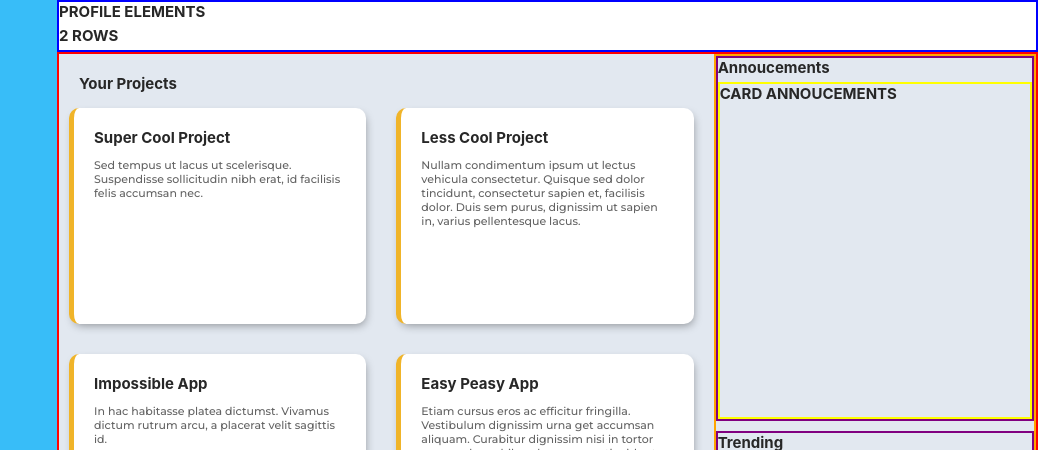
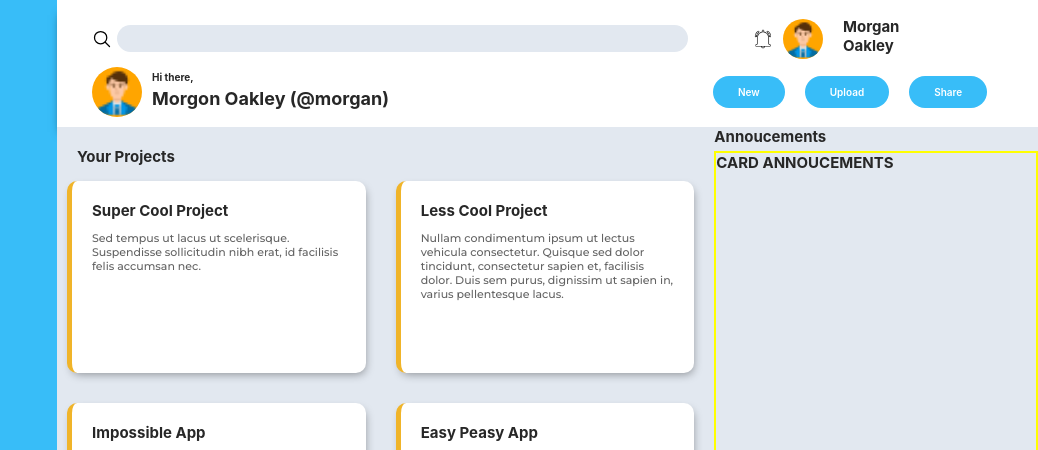
Before and after one commit to AntQua/Admin-Dashboard, a plain HTML site: page index.html in a window 1280 px wide. Shown: the top 450 px of the page, 242-1280 px from the left. Drawn offline with Linux system fonts and the light colour scheme.

Commit message:
update profile section

```diff
--- a/index.html
+++ b/index.html
@@ -1,16 +1,14 @@
 <!DOCTYPE html>
 <html lang="en">
-
   <head>
-    <meta charset="UTF-8">
-    <meta http-equiv="X-UA-Compatible" content="IE=edge">
-    <meta name="viewport" content="width=device-width, initial-scale=1.0">
-    <link rel="stylesheet" href="styles.css">
+    <meta charset="UTF-8" />
+    <meta http-equiv="X-UA-Compatible" content="IE=edge" />
+    <meta name="viewport" content="width=device-width, initial-scale=1.0" />
+    <link rel="stylesheet" href="styles.css" />
     <title>Admin Dashboard</title>
   </head>
 
   <body>
-
     <div class="wrapper">
       <nav class="sidebar">
         <div class="logo">
@@ -24,15 +22,24 @@
               <a class="active" href="#">Home</a>
             </div>
             <div>
-                        <img src="./icons/contact_mail_white_18dp.svg" alt="profile icon" />
+              <img
+                src="./icons/contact_mail_white_18dp.svg"
+                alt="profile icon"
+              />
               <a href="#">Profile</a>
             </div>
             <div>
-                        <img src="./icons/mode_comment_white_18dp.svg" alt="messages icon" />
+              <img
+                src="./icons/mode_comment_white_18dp.svg"
+                alt="messages icon"
+              />
               <a href="#">Messages</a>
             </div>
             <div>
-                        <img src="./icons/watch_later_white_18dp.svg" alt="history icon" />
+              <img
+                src="./icons/watch_later_white_18dp.svg"
+                alt="history icon"
+              />
               <a href="#">History</a>
             </div>
             <div>
@@ -43,7 +50,6 @@
               <img src="./icons/groups_white_18dp.svg" alt="communities icon" />
               <a href="#">Communities</a>
             </div>
-
           </div>
           <div class="menu-bottom">
             <div>
@@ -51,11 +57,17 @@
               <a href="#">Settings</a>
             </div>
             <div>
-                        <img src="./icons/help_center_white_18dp.svg" alt="support icon" />
+              <img
+                src="./icons/help_center_white_18dp.svg"
+                alt="support icon"
+              />
               <a href="#">Support</a>
             </div>
             <div>
-                        <img src="./icons/verified_user_white_18dp.svg" alt="privacy icon" />
+              <img
+                src="./icons/verified_user_white_18dp.svg"
+                alt="privacy icon"
+              />
               <a href="#">Privacy</a>
             </div>
           </div>
@@ -63,8 +75,36 @@
       </nav>
       <main class="content">
         <div class="profile">
-                <h2>PROFILE ELEMENTS</h2>
-                <h2>2 ROWS</h2>
+         <div class="upper-section">
+            <div class="search">
+                <img src="./icons/search-outline.svg" alt="search icon" />
+                <input
+                  type="text"
+                  name="search"
+                  id=""
+                />
+              </div>
+              <div class="menu-profile-right">
+                <img class="notifications" src="./icons/Notifications.webp" alt="Notifications icon" />
+                <img class="profile-man" src="./icons/profile-man.png" alt="bussiness man icon" />
+                <h2>Morgan Oakley</h2>
+              </div>
+         </div>
+
+         <div class="lower-section">
+            <div class="bottom-profile-left">
+                <img class="profile-man-big" src="./icons/profile-man.png" alt="bussiness man icon" />
+               <div >
+                <h4>Hi there,</h4>
+                <h1>Morgon Oakley (@morgan)</h1>
+               </div>
+              </div>
+              <div class="botton-menu-right">
+                <a>New</a>
+                <a>Upload</a>
+                <a>Share</a>
+              </div>
+         </div>
         </div>
         <div class="cards">
           <div class="cards-projects">
@@ -74,35 +114,49 @@
             <div class="projects">
               <div class="project">
                 <h2>Super Cool Project</h2>
-                            <p>Sed tempus ut lacus ut scelerisque.
-                                Suspendisse sollicitudin nibh erat, id facilisis felis accumsan nec.</p>
+                <p>
+                  Sed tempus ut lacus ut scelerisque. Suspendisse sollicitudin
+                  nibh erat, id facilisis felis accumsan nec.
+                </p>
               </div>
               <div class="project">
                 <h2>Less Cool Project</h2>
-                            <p>Nullam condimentum ipsum ut lectus vehicula consectetur. Quisque sed dolor tincidunt,
-                                consectetur sapien et, facilisis dolor. Duis sem purus, dignissim ut sapien in, varius
-                                pellentesque lacus.</p>
+                <p>
+                  Nullam condimentum ipsum ut lectus vehicula consectetur.
+                  Quisque sed dolor tincidunt, consectetur sapien et, facilisis
+                  dolor. Duis sem purus, dignissim ut sapien in, varius
+                  pellentesque lacus.
+                </p>
               </div>
               <div class="project">
                 <h2>Impossible App</h2>
-                            <p>In hac habitasse platea dictumst. Vivamus dictum rutrum arcu, a placerat velit sagittis id.</p>
+                <p>
+                  In hac habitasse platea dictumst. Vivamus dictum rutrum arcu,
+                  a placerat velit sagittis id.
+                </p>
               </div>
               <div class="project">
                 <h2>Easy Peasy App</h2>
-                            <p>Etiam cursus eros ac efficitur fringilla.
-                                Vestibulum dignissim urna get accumsan aliquam. Curabitur dignissim nisi in tortor
-                                commodo, ac bibendum magna tincidunt.</p>
+                <p>
+                  Etiam cursus eros ac efficitur fringilla. Vestibulum dignissim
+                  urna get accumsan aliquam. Curabitur dignissim nisi in tortor
+                  commodo, ac bibendum magna tincidunt.
+                </p>
               </div>
               <div class="project">
                 <h2>Ad Blocker</h2>
-                            <p>Quisque get rutrum nisl. Nam augue justo, cursus vitae metus vel, pharetra hendrerit felis.
-                                Aliquam sed malesuada eros.</p>
+                <p>
+                  Quisque get rutrum nisl. Nam augue justo, cursus vitae metus
+                  vel, pharetra hendrerit felis. Aliquam sed malesuada eros.
+                </p>
               </div>
               <div class="project">
                 <h2>Money Maker</h2>
-                            <p>Present convallis, libero quis congue elementum, nunc ante faucibus sapien, ac scelerisque
-                                tortor purus sit amet ex.
-                                Pellentesque mollis nec sem vel aliquam.</p>
+                <p>
+                  Present convallis, libero quis congue elementum, nunc ante
+                  faucibus sapien, ac scelerisque tortor purus sit amet ex.
+                  Pellentesque mollis nec sem vel aliquam.
+                </p>
               </div>
             </div>
           </div>
@@ -127,7 +181,5 @@
         </div>
       </main>
     </div>
-
   </body>
-
 </html>
--- a/styles.css
+++ b/styles.css
@@ -134,8 +134,133 @@ h6 {
   display: grid;
   grid-template-rows: auto;
   color: var(--black);
-  border: 2px solid blue;
+  padding: 10px 35px;
+
+  box-shadow: 0px 10px 10px -5px rgba(0, 0, 0, 0.8);
+
+
 }
+
+.profile img:hover{
+  width: 35px;
+  height: 40px;
+}
+
+.upper-section{
+  display: grid;
+  grid-template-columns: 1fr 300px;
+  align-items: center;
+
+}
+
+.lower-section{
+  display: grid;
+  grid-template-columns: 1fr 320px;
+  align-items: center;
+
+
+}
+
+
+
+.search{
+ display: grid;
+ grid-template-columns: 10px 1fr;
+
+ align-items: center;
+
+}
+
+
+.search > img{
+  width: 20px;
+  height: 20px;
+  cursor: pointer;
+}
+
+.search >img:hover{
+  width: 26px;
+  height: 38px;
+
+}
+.search > input{
+  background-color: #e2e8f0;
+  margin: 15px;
+  padding: 6px;
+
+  border-radius: 20px;
+  border: none;
+}
+
+.menu-profile-right{
+  display: grid;
+  grid-template-columns: 20px 50px 1fr ;
+  margin: 6px;
+  align-items: center;
+  margin: 0px 50px;
+  grid-gap: 10px;
+
+}
+
+.notifications{
+  width: 20px;
+  height: 20px;
+}
+
+ .profile-man{
+  border-radius: 30px;
+  background-color: orange;
+  width: 40px;
+  height: 40px;
+
+}
+
+.profile-man-big{
+  border-radius: 30px;
+  background-color: orange;
+  width: 50px;
+  height: 50px;
+}
+
+
+
+
+.bottom-profile-left{
+  display: grid;
+  grid-template-columns: 40px 1fr;
+  align-items: center;
+  grid-gap: 20px;
+}
+.bottom-profile-left h1{
+  font-size: 18px;
+}
+.botton-menu-right{
+  display: grid;
+  grid-template-columns: 1fr 1fr 1fr;
+  grid-gap: 20px;
+  margin-left:30px;
+  margin-right: 30px;
+}
+
+
+
+.botton-menu-right > a{
+  border-radius: 20px;
+  padding: 10px 25px;
+  background: var(--blue);
+  border: none;
+  color: var(--white);
+  cursor: pointer;
+
+  justify-self: center;
+
+}
+
+.botton-menu-right a:hover{
+  color: var(--black);
+  box-shadow: 0px 10px 10px -5px rgba(0, 0, 0, 0.8);
+}
+
 
 /* -----------CARDS--------------*/
 
@@ -143,7 +268,7 @@ h6 {
   display: grid;
   grid-template-columns: 2fr 1fr;
   grid-gap: 10px;
-  border: 2px solid red;
+
   background-color: #E2E8F0;
 }
 
@@ -193,14 +318,14 @@ h6 {
   display: grid;
   grid-template-rows: 1fr 1fr;
   grid-gap: 10px;
-  border: 2px solid orange;
+
 }
 
 
 .announcements{
   display: grid;
   grid-template-rows: auto 1fr;
-  border: 2px solid purple;
+
 }
 
 .cardAnnoucements{
```
Also changed, not shown: icons/Notifications.webp (added), icons/alarm.png (added), icons/profile-man.png (added), icons/search-outline.svg (added). Lines whose indentation alone changed are shown as unchanged.
